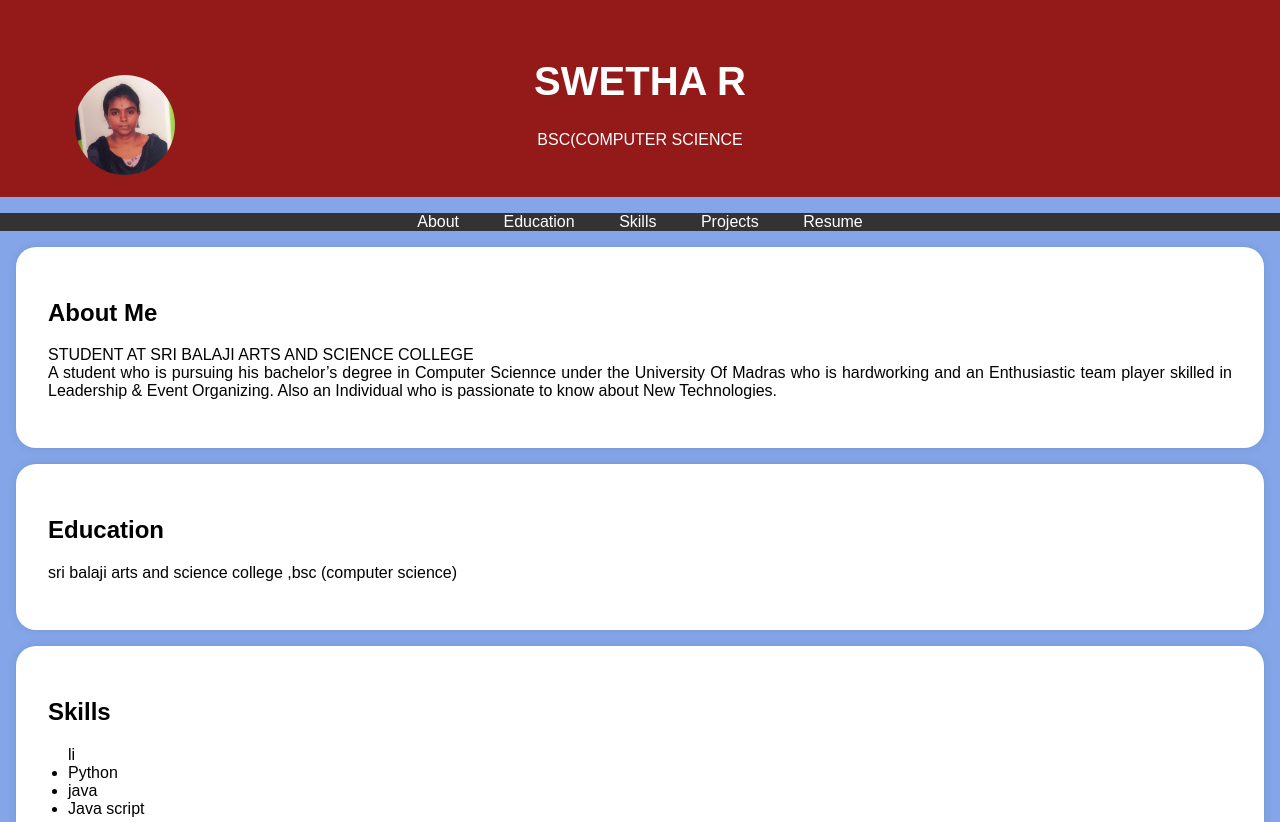
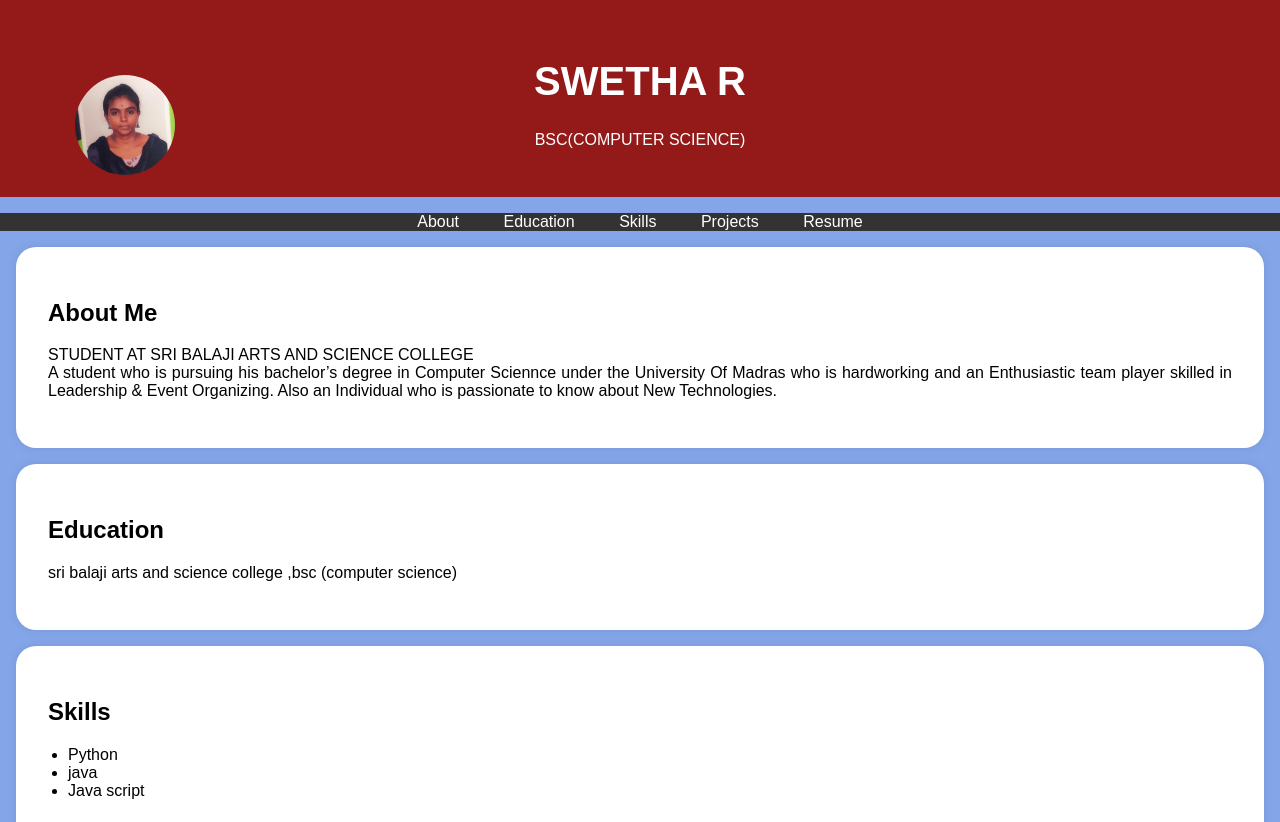
Before and after one commit to swetha-26300/Digital-portfolio, a plain HTML site: page index.html in a window 1280 px wide. Shown: the top 822 px of the page. Drawn offline with Linux system fonts and the light colour scheme.

Commit message:
Update index.html

```diff
--- a/index.html
+++ b/index.html
@@ -97,7 +97,7 @@
             <!-- Add your profile picture here -->
             <img src="./SWETHA.jpeg" alt="Your Profile Picture" class="profile-picture">
             <h1>SWETHA R</h1>
-            <p>BSC(COMPUTER SCIENCE</p>
+            <p>BSC(COMPUTER SCIENCE)</p>
         </div>
     </header>
 
@@ -133,7 +133,6 @@ A student who is pursuing his bachelor’s degree in Computer Sciennce under the
         <div class="section-content">
             <h2>Skills</h2>
             <ul>
-                li
                 <li>Python</li>
                 <li>java</li>
                 <li>Java script</li>
```
